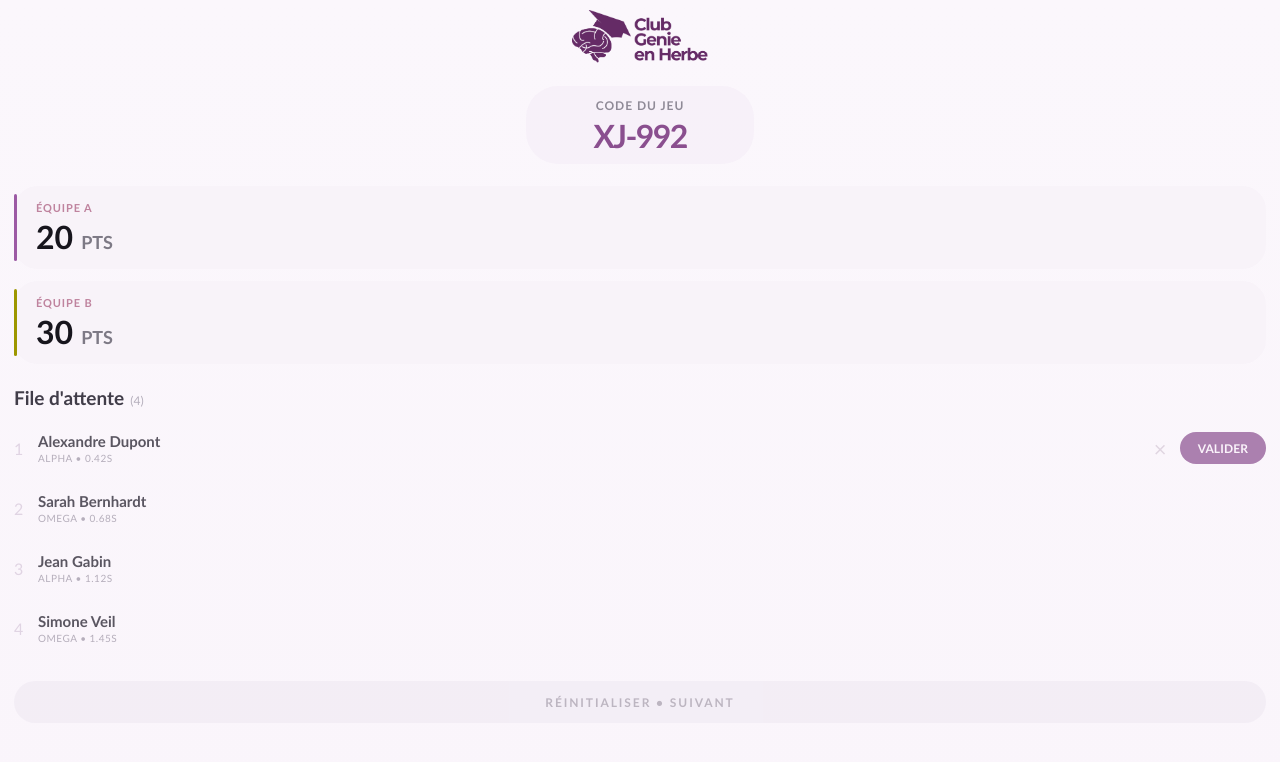
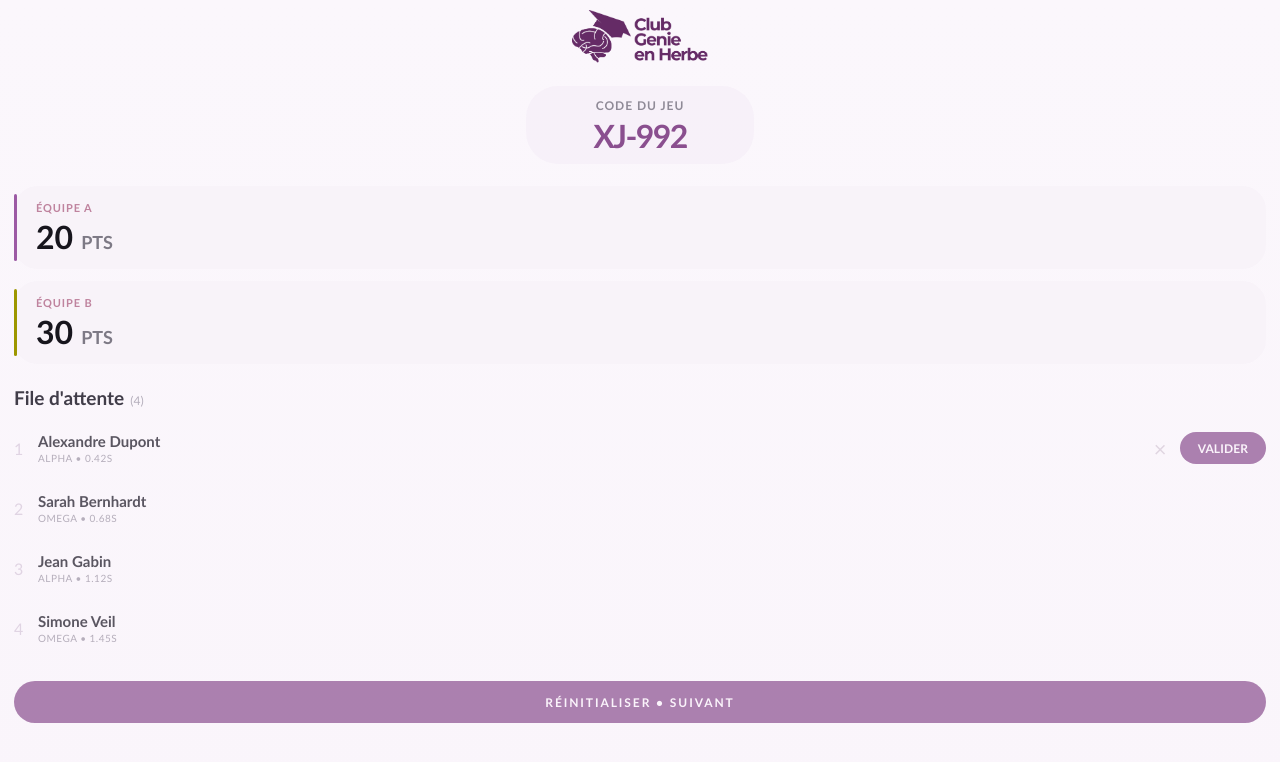
Before and after one commit to Mukendi-Winner/Buzzer, a React (Vite) app in the folder Buzzer_PWA/: page /host-round in a window 1280 px wide. Shown: the top 762 px of the page. Built offline with nearby package versions, Linux system fonts and the light colour scheme; no server answers.

Commit message:
Improve the UX by adding color to the buton on the host side to see if it is clicked or not

```diff
--- a/Buzzer_PWA/src/pages/host/HostRound.css
+++ b/Buzzer_PWA/src/pages/host/HostRound.css
@@ -241,4 +241,13 @@
   font-weight: 800;
   letter-spacing: 0.16em;
   cursor: pointer;
+  transition:
+    background-color 160ms ease,
+    color 160ms ease,
+    opacity 160ms ease;
 }
+
+.host-round__footer-button--active {
+  background: #8a4f8f;
+  color: #fbf3fb;
+}
--- a/Buzzer_PWA/src/pages/host/HostRound.jsx
+++ b/Buzzer_PWA/src/pages/host/HostRound.jsx
@@ -18,6 +18,7 @@ function HostRound() {
   const activeEntry =
     room.queue.find((entry) => entry.isActive || entry.status === 'pending') || null
   const roomCode = room.gameCode || readHostSession()?.roomCode
+  const canResetQueue = room.queue.length > 0 || !room.roundOpen
 
   useEffect(() => {
     const socket = getSocket()
@@ -197,9 +198,11 @@ function HostRound() {
       <div className="host-round__footer">
         <button
           type="button"
-          className="host-round__footer-button"
+          className={`host-round__footer-button ${
+            canResetQueue ? 'host-round__footer-button--active' : ''
+          }`}
           onClick={openRound}
-          disabled={busyAction === 'open-round'}
+          disabled={busyAction === 'open-round' || !canResetQueue}
         >
           RÉINITIALISER • SUIVANT
         </button>
```
